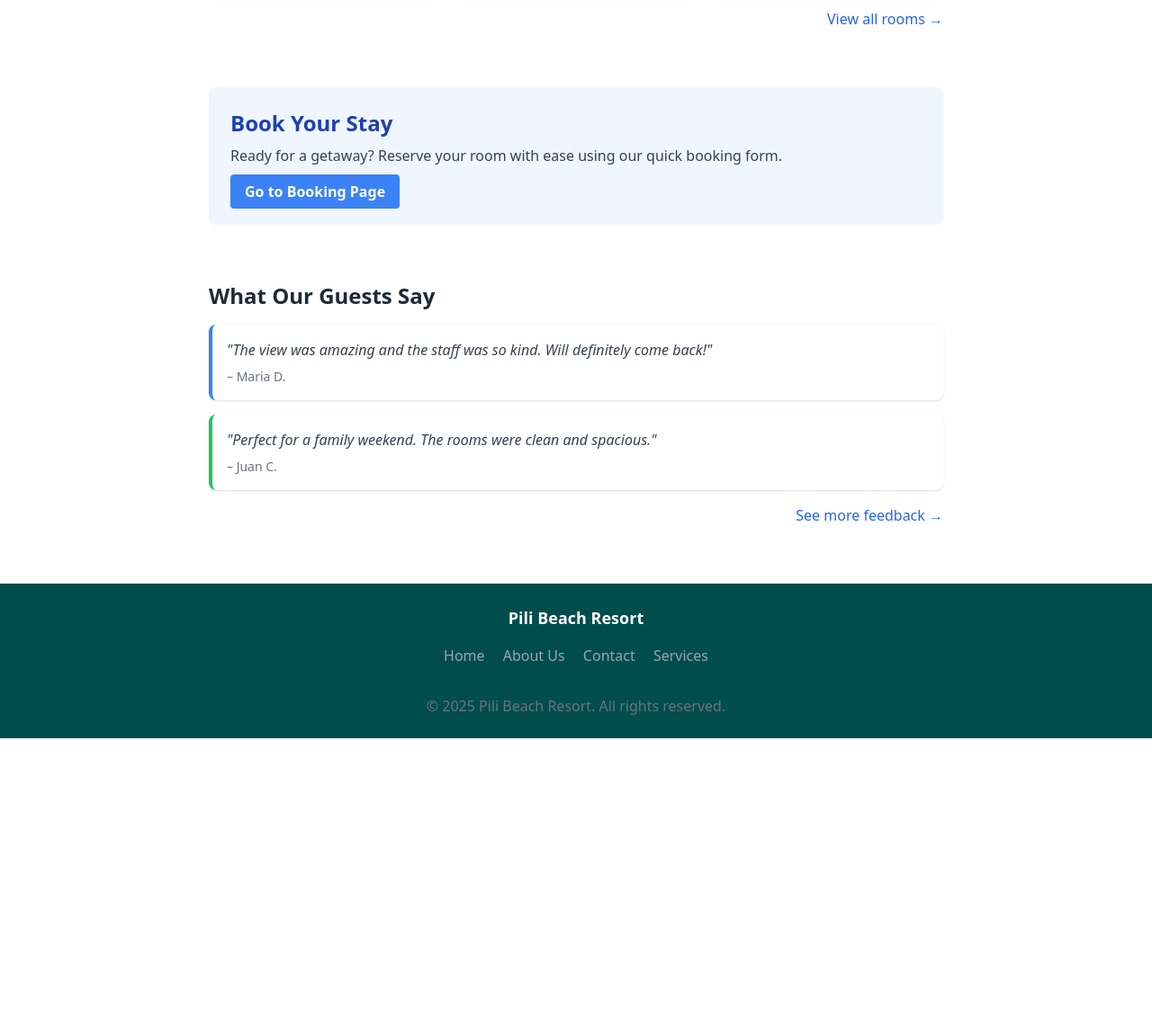
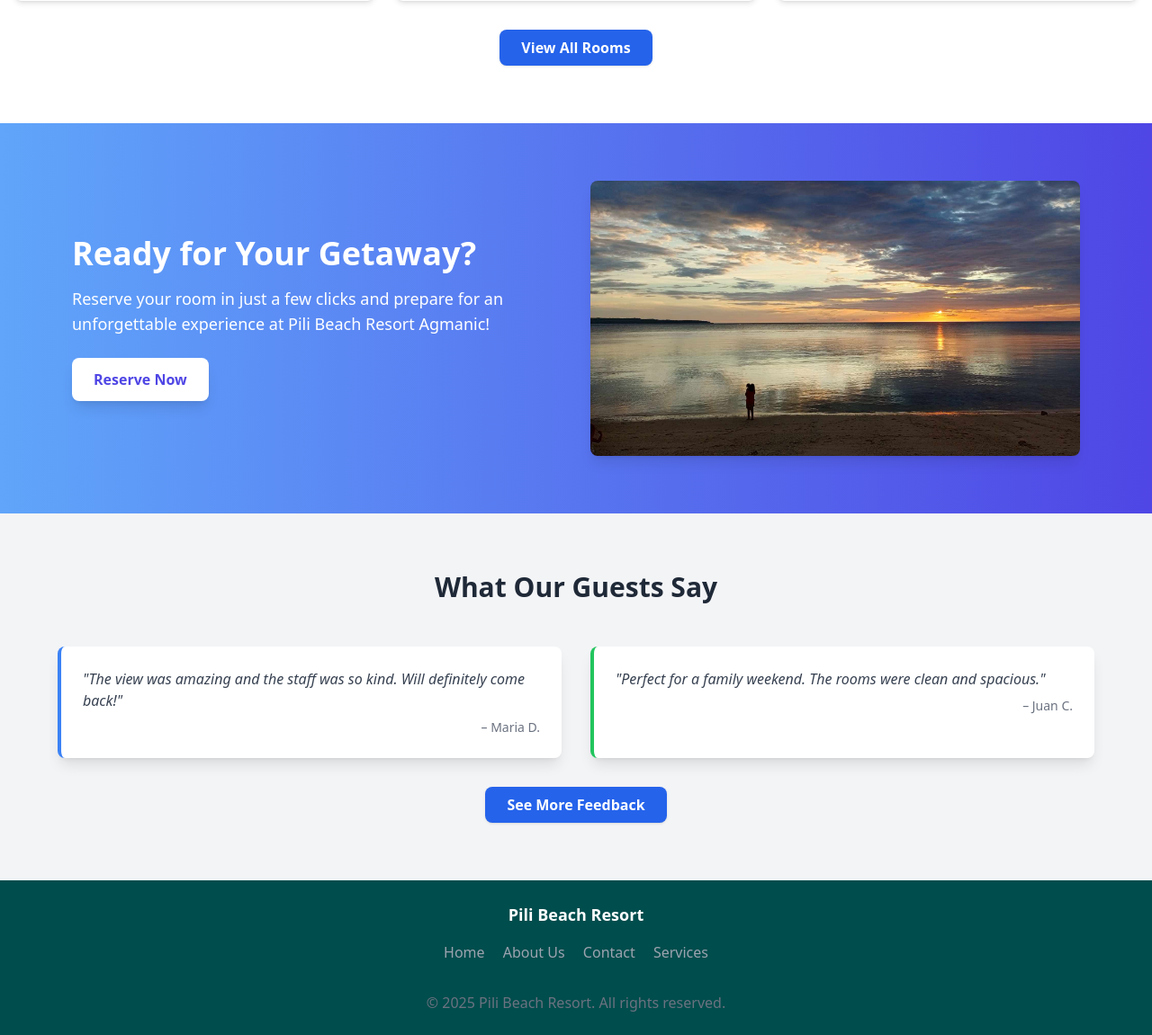
Before and after one commit to ChaeBaee/PiliBeachManagementSystem---Group-1, a PHP site: page /resortapp/home.php in a window 1280 px wide. Shown: the part 1207-2358 px from the top of the page at 90% size. Before the commit the page ends 2028 px from the top, so only its background shows below. Run offline with PHP 8.4, Linux system fonts and the light colour scheme; some libraries are stand-ins or nearby versions.

Commit message:
FIXED HOME, ADDED STEPS ON PAYMENT

```diff
--- a/PHP/home.php
+++ b/PHP/home.php
@@ -1,7 +1,3 @@
-<?php
-// index.php
-?>
-
 <!DOCTYPE html>
 <html lang="en">
 <head>
@@ -9,90 +5,108 @@
     <meta name="viewport" content="width=device-width, initial-scale=1" />
     <title>Paradise Resort</title>
     <script src="https://cdn.tailwindcss.com"></script>
+
+    <!-- AOS CSS -->
+    <link href="https://unpkg.com/aos@2.3.4/dist/aos.css" rel="stylesheet" />
 </head>
 <body class="flex flex-col min-h-screen">
 
-
 <?php include('elements/navbar.php'); ?>
 
-
-  <section class="bg-cover bg-center h-screen" style="background-image: url('assets/home.jpg');">
+<!-- Hero Section -->
+<section class="bg-cover bg-center h-screen" style="background-image: url('assets/home.jpg');" data-aos="fade-in">
     <div class="flex items-center justify-center h-full bg-black bg-opacity-50">
         <div class="text-center text-white px-4">
             <h1 class="text-4xl md:text-6xl font-bold mb-4">Pili Beach Resort Agmanic</h1>
             <p class="text-lg md:text-2xl mb-8">Relax, Unwind, and Experience Luxury</p>
-        <a href="booking/booking.php" class="bg-[#7FFFD4]  hover:bg-gray-100 text-[#484848] font-bold py-3 px-6 rounded-lg text-lg">
+            <a href="booking/booking.php" class="bg-[#7FFFD4] hover:bg-gray-100 text-[#484848] font-bold py-3 px-6 rounded-lg text-lg">
                 Book Now
             </a>
         </div>
     </div>
 </section>
 
-
-  <main class="max-w-6xl mx-auto py-16 px-4 space-y-16">
-
-
-    <section>
-      <h2 class="text-3xl font-bold text-gray-800 mb-6">Our Rooms</h2>
+<!-- Our Rooms -->
+<section class="py-16 px-4 space-y-8" data-aos="fade-up">
+    <h2 class="text-3xl font-bold text-gray-800 text-center mb-8">Our Rooms</h2>
     <div class="grid grid-cols-1 sm:grid-cols-2 md:grid-cols-3 gap-6">
-        <div class="bg-white shadow-md rounded-lg overflow-hidden">
-          <img src="assets/images/room1.jpg" alt="Room 1" class="w-full h-48 object-cover">
+        <div class="bg-white shadow-md rounded-lg overflow-hidden" data-aos="zoom-in" data-aos-delay="100">
+            <img src="../PHP/assets/r1.jpg" alt="Room 1" class="w-full h-48 object-cover">
             <div class="p-4">
                 <h3 class="font-semibold text-lg">Deluxe Room</h3>
                 <p class="text-gray-500">₱3,000 / night</p>
             </div>
         </div>
-        <div class="bg-white shadow-md rounded-lg overflow-hidden">
-          <img src="assets/images/room2.jpg" alt="Room 2" class="w-full h-48 object-cover">
+        <div class="bg-white shadow-md rounded-lg overflow-hidden" data-aos="zoom-in" data-aos-delay="200">
+            <img src="../PHP/assets/r2.jpg" alt="Room 2" class="w-full h-48 object-cover">
             <div class="p-4">
                 <h3 class="font-semibold text-lg">Family Suite</h3>
                 <p class="text-gray-500">₱4,500 / night</p>
             </div>
         </div>
-        <div class="bg-white shadow-md rounded-lg overflow-hidden">
-          <img src="assets/images/room3.jpg" alt="Room 3" class="w-full h-48 object-cover">
+        <div class="bg-white shadow-md rounded-lg overflow-hidden" data-aos="zoom-in" data-aos-delay="300">
+            <img src="../PHP/assets/r3.jpg" alt="Room 3" class="w-full h-48 object-cover">
             <div class="p-4">
                 <h3 class="font-semibold text-lg">Honeymoon Villa</h3>
                 <p class="text-gray-500">₱6,000 / night</p>
             </div>
         </div>
     </div>
-      <div class="mt-4 text-right">
-        <a href="room/rooms.php" class="text-blue-600 font-medium hover:underline">View all rooms →</a>
+    <div class="mt-6 text-center" data-aos="fade-up" data-aos-delay="400">
+        <a href="room/rooms.php" class="inline-block bg-blue-600 hover:bg-blue-700 text-white font-semibold py-2 px-6 rounded-lg shadow transition">
+            View All Rooms
+        </a>
     </div>
 </section>
 
-
-    <section class="bg-blue-50 p-6 rounded-lg shadow-sm">
-      <h2 class="text-2xl font-bold text-blue-800 mb-2">Book Your Stay</h2>
-      <p class="text-gray-700 mb-4">Ready for a getaway? Reserve your room with ease using our quick booking form.</p>
-      <a href="booking/booking.php" class="bg-blue-500 hover:bg-blue-700 text-white font-bold py-2 px-4 rounded">
-        Go to Booking Page
+<!-- Book Your Stay -->
+<section class="bg-gradient-to-r from-blue-400 to-indigo-600 text-white py-16" data-aos="fade-left">
+    <div class="max-w-6xl mx-auto px-4 grid grid-cols-1 md:grid-cols-2 gap-8 items-center">
+        <div>
+            <h2 class="text-3xl md:text-4xl font-bold mb-4">Ready for Your Getaway?</h2>
+            <p class="mb-6 text-lg">Reserve your room in just a few clicks and prepare for an unforgettable experience at Pili Beach Resort Agmanic!</p>
+            <a href="booking/booking.php" class="inline-block bg-white text-indigo-600 font-semibold py-3 px-6 rounded-lg shadow-lg hover:bg-gray-100 transition">
+                Reserve Now
             </a>
-    </section>
-
-
-    <section>
-      <h2 class="text-2xl font-bold text-gray-800 mb-4">What Our Guests Say</h2>
-      <div class="space-y-4">
-        <blockquote class="bg-white p-4 rounded-lg shadow border-l-4 border-blue-500">
-          <p class="text-gray-700 italic">"The view was amazing and the staff was so kind. Will definitely come back!"</p>
-          <footer class="text-sm text-gray-500 mt-2">– Maria D.</footer>
-        </blockquote>
-        <blockquote class="bg-white p-4 rounded-lg shadow border-l-4 border-green-500">
-          <p class="text-gray-700 italic">"Perfect for a family weekend. The rooms were clean and spacious."</p>
-          <footer class="text-sm text-gray-500 mt-2">– Juan C.</footer>
-        </blockquote>
         </div>
-      <div class="mt-4 text-right">
-        <a href="feedback/front/feedback.php" class="text-blue-600 font-medium hover:underline">See more feedback →</a>
+        <div class="hidden md:block" data-aos="zoom-in" data-aos-delay="200">
+            <img src="../PHP/assets/home.jpg" alt="Book your stay" class="w-full h-auto rounded-lg shadow-lg object-cover">
+        </div>
     </div>
 </section>
 
-  </main>
-
+<!-- What Our Guests Say -->
+<section class="bg-gray-100 py-16 px-4" data-aos="fade-up">
+    <div class="max-w-6xl mx-auto">
+        <h2 class="text-3xl font-bold text-center text-gray-800 mb-12">What Our Guests Say</h2>
+        <div class="grid grid-cols-1 md:grid-cols-2 gap-8">
+            <blockquote class="bg-white p-6 rounded-lg shadow-lg border-l-4 border-blue-500" data-aos="fade-right" data-aos-delay="100">
+                <p class="text-gray-700 italic mb-2">"The view was amazing and the staff was so kind. Will definitely come back!"</p>
+                <footer class="text-sm text-gray-500 text-right">– Maria D.</footer>
+            </blockquote>
+            <blockquote class="bg-white p-6 rounded-lg shadow-lg border-l-4 border-green-500" data-aos="fade-left" data-aos-delay="200">
+                <p class="text-gray-700 italic mb-2">"Perfect for a family weekend. The rooms were clean and spacious."</p>
+                <footer class="text-sm text-gray-500 text-right">– Juan C.</footer>
+            </blockquote>
+        </div>
+        <div class="mt-8 text-center" data-aos="fade-up" data-aos-delay="300">
+            <a href="feedback/front/feedback.php" class="inline-block bg-blue-600 hover:bg-blue-700 text-white font-semibold py-2 px-6 rounded-lg shadow transition">
+                See More Feedback
+            </a>
+        </div>
+    </div>
+</section>
 
 <?php include('elements/footer.php'); ?>
 
+<!-- AOS JS -->
+<script src="https://unpkg.com/aos@2.3.4/dist/aos.js"></script>
+<script>
+    AOS.init({
+        once: true,
+        duration: 800,
+    });
+</script>
+
 </body>
 </html>
```
Also changed, not shown: PHP/payment.php (+72 -22 lines). Lines whose indentation alone changed are shown as unchanged.
